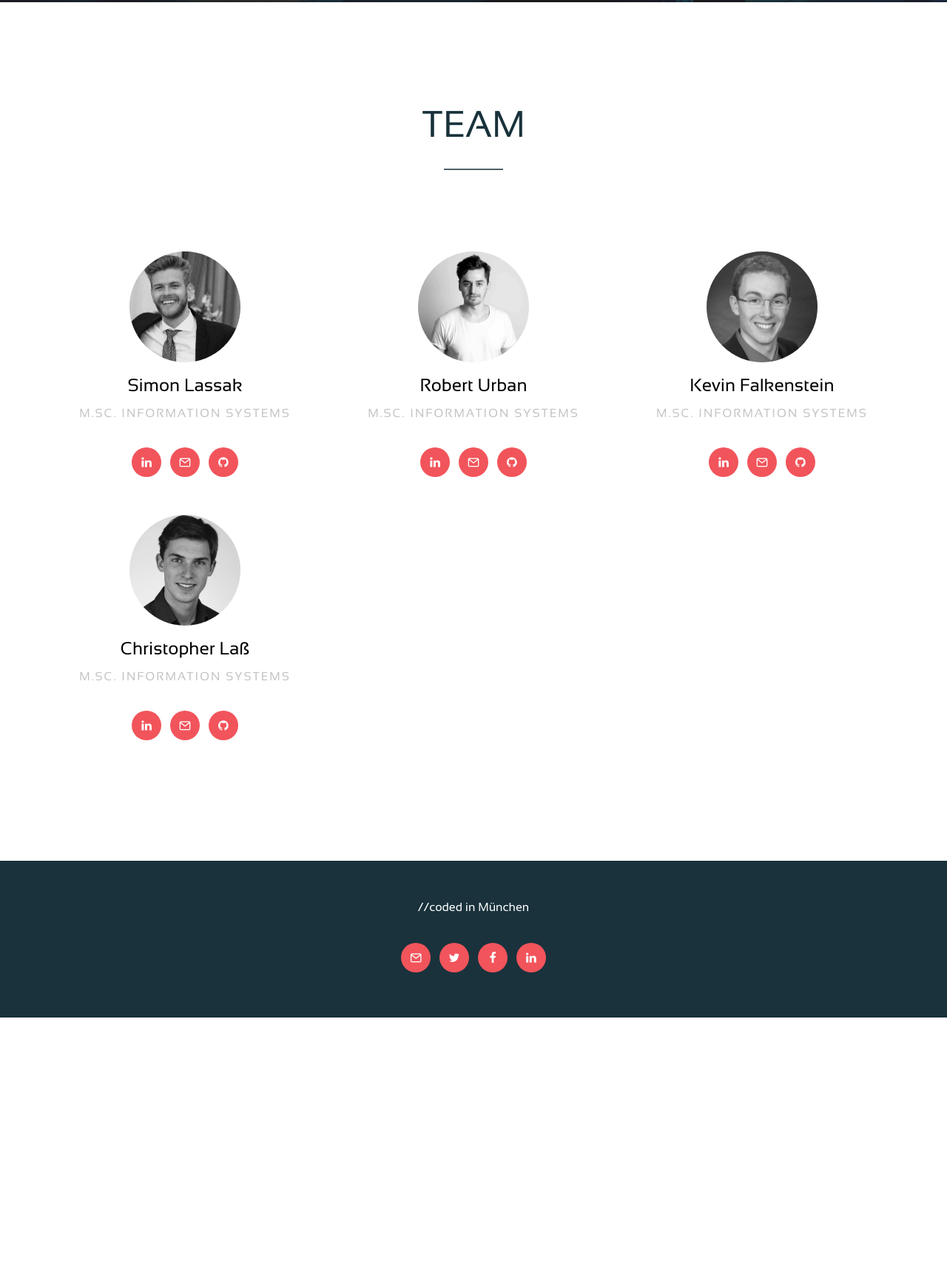
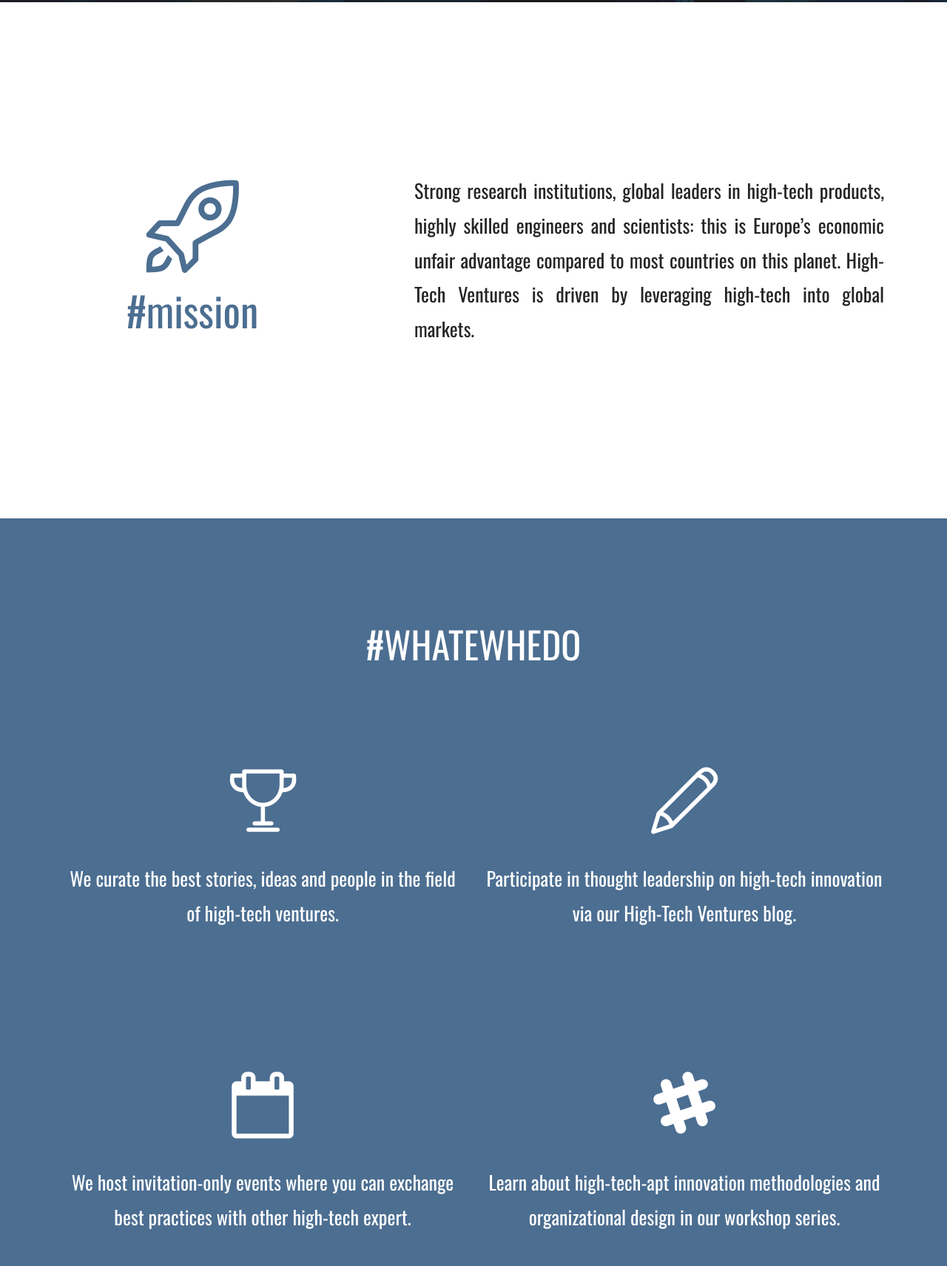
Before and after one commit to TheBong91/HTventures, a plain HTML site: page index.html in a window 1280 px wide. Shown: the part 1047-2759 px from the top of the page at 74% size. Before the commit the page ends 2423 px from the top, so only its background shows below. Drawn offline with nearby package versions, Linux system fonts and the light colour scheme; files whose address does not match are found by name.

Commit message:
final v1

```diff
--- a/css/custom.css
+++ b/css/custom.css
@@ -261,7 +261,7 @@ button.formbox-button-831840 {
 .popup h2 {
   margin-top: 0;
   color: #333;
-  font-family: Tahoma, Arial, sans-serif;
+  font-family: Oswald, Tahoma, Arial, sans-serif;
 }
 .popup .close {
   position: absolute;
@@ -334,11 +334,6 @@ button.formbox-button-831840 {
 }
 h1, h2, h3, h4, h5, h6 {
 	color: #364e6b;
-}
-
-#footer{
-  background-color:#19323C !important;
-  color:#fff !important;
 }
 
 .social-own-icon{
--- a/css/style.css
+++ b/css/style.css
@@ -14,7 +14,7 @@
 *
 * ======================================================= */
 body {
-  font-family: sansationregular, Arial, sans-serif;
+  font-family: Oswald, Arial, sans-serif;
   font-weight: 400;
   font-size: 16px;
   line-height: 1.8;
@@ -26,13 +26,13 @@ body {
 }
 
 a {
-  color: #87b9e7;
+  color: #4C6E91;
   -webkit-transition: 0.5s;
   -o-transition: 0.5s;
   transition: 0.5s;
 }
 a:hover, a:active, a:focus {
-  color: #364e6b;
+  color: #9BA5AD;
   text-decoration: none;
   outline: none;
 }
@@ -43,7 +43,6 @@ p {
 
 h1, h2, h3, h4, h5, h6 {
   color: #000;
-  font-family: sansationregular, Arial, sans-serif;
   font-weight: 400;
 }
 
@@ -88,16 +87,16 @@ h1, h2, h3, h4, h5, h6 {
     box-shadow: 0 0 9px 0 rgba(0, 0, 0, 0.1);
   }
   #fh5co-header .navbar-brand {
-    color: #87b9e7 !important;
+    color: #4C6E91 !important;
   }
   #fh5co-header #navbar li a {
-    color: rgba(0, 0, 0, 0.5) !important;
+    color: rgba(0, 0, 0, 0.5);
     -webkit-transition: 0.3s;
     -o-transition: 0.3s;
     transition: 0.3s;
   }
   #fh5co-header #navbar li a:hover {
-    color: #87b9e7 !important;
+    color: #87b9e7;
   }
   #fh5co-header #navbar li a span:before {
     background: transparent !important;
@@ -118,7 +117,6 @@ h1, h2, h3, h4, h5, h6 {
   margin-bottom: 0;
 }
 #fh5co-header #navbar li a {
-  font-family: sansationregular, Arial, sans-serif;
   color: #364e6b;
   position: relative;
 }
@@ -134,7 +132,7 @@ h1, h2, h3, h4, h5, h6 {
   height: 2px;
   bottom: 0;
   left: 0;
-  background-color: #87b9e7;
+  background-color: #fff;
   visibility: hidden;
   -webkit-transform: scaleX(0);
   -moz-transform: scaleX(0);
@@ -148,7 +146,7 @@ h1, h2, h3, h4, h5, h6 {
   transition: all 0.3s ease-in-out 0s;
 }
 #fh5co-header #navbar li a:hover {
-  color: #87b9e7;
+  color: #fff;
 }
 #fh5co-header #navbar li a:hover span:before {
   visibility: visible;
@@ -161,7 +159,7 @@ h1, h2, h3, h4, h5, h6 {
 #fh5co-header #navbar li.active a {
   background: transparent;
   background: none;
-  color: #87b9e7;
+  color: #fff;
 }
 #fh5co-header #navbar li.active a span:before {
   visibility: visible;
@@ -190,19 +188,19 @@ h1, h2, h3, h4, h5, h6 {
   color: #87b9e7;
 }
 #fh5co-header.navbar-fixed-top #navbar li a {
-  color: #364e6b;
+  color: #4C6E91;
   background: none;
   -webkit-transition: 0.3s;
   -o-transition: 0.3s;
   transition: 0.3s;
 }
 #fh5co-header.navbar-fixed-top #navbar li a:hover {
-  color: #87b9e7;
+  color: #fff;
 }
 #fh5co-header.navbar-fixed-top #navbar li.active a {
   background: transparent;
   background: none;
-  color: #87b9e7;
+  color: #fff;
 }
 #fh5co-header.navbar-fixed-top #navbar li.active a span:before {
   visibility: visible;
@@ -250,7 +248,7 @@ h1, h2, h3, h4, h5, h6 {
 .section-heading h2 {
   font-size: 50px;
   font-weight: 300;
-  color: #19323C;
+  color: #4C6E91;
   text-transform: uppercase;
   position: relative;
   display: block;
@@ -263,7 +261,7 @@ h1, h2, h3, h4, h5, h6 {
   display: block;
   width: 80px;
   height: 2px;
-  background: #506067;
+  background: transparent;
   left: 50%;
   margin-left: -40px;
   bottom: 0;
@@ -316,13 +314,13 @@ h1, h2, h3, h4, h5, h6 {
 }
 
 #fh5co-testimonials {
-  background: #364e6b;
+  background: #4C6E91;
 }
 #fh5co-testimonials .section-heading h2 {
   color: white;
 }
 #fh5co-testimonials .section-heading h2:after {
-  background: rgba(255, 255, 255, 0.2);
+  background: transparent;
 }
 #fh5co-testimonials .section-heading .subtext h3 {
   color: rgba(255, 255, 255, 0.5);
@@ -766,9 +764,19 @@ h1, h2, h3, h4, h5, h6 {
   letter-spacing: 2px;
 }
 
+.grid{
+  text-align: center;
+  margin-bottom: 40px;
+  float: left;
+  width: 100%;
+  color: #fff;
+  font-size: 26px;
+}
+
 #footer {
   padding: 50px 0;
-  color: #7f7f7f;
+  background-color:#252526;
+  color:#fff !important;
 }
 #footer .copyright {
   margin-bottom: 0px;
@@ -843,14 +851,14 @@ h1, h2, h3, h4, h5, h6 {
   border-radius: 50%;
 }
 .social li a:hover {
-  background: #F58287 !important;
+  background: #9BA5AD !important;
 }
 .social.social-box a {
   background: #D97600;
   color: #fff;
 }
 .social.social-circle a {
-  background: #F2545B;
+  background: #4C6E91;
   color: #fff;
   -webkit-border-radius: 50%;
   -moz-border-radius: 50%;
--- a/index.html
+++ b/index.html
@@ -31,7 +31,7 @@
 	<!-- Place favicon.ico and apple-touch-icon.png in the root directory -->
 	<link rel="shortcut icon" href="favicon.png">
 
-	<link href='https://fonts.googleapis.com/css?family=Source+Sans+Pro:400,300,600,400italic,700' rel='stylesheet' type='text/css'>
+	<link rel="stylesheet" type="text/css" href="//fonts.googleapis.com/css?family=Oswald" />
 	<!--Font Family: sansation-->
 	<link href="fonts/sansation/sansation.css" rel="stylesheet" type="text/css" charset="utf-8">
 
@@ -77,10 +77,10 @@
 				</div>
 				<div id="navbar" class="navbar-collapse collapse">
 					<ul class="nav navbar-nav navbar-right" >
-						<li class="active"><a href="#" style="padding-top: 15px; padding-bottom: 10px; line-height:50px;" data-nav-section="home"><span>Home</span></a></li>
-						<li><a href="#" style="padding-top: 15px; padding-bottom: 10px; line-height:50px;" data-nav-section="benefits"><span>Mission</span></a></li>
-						<li><a href="#" style="padding-top: 15px; padding-bottom: 10px; line-height:50px;" data-nav-section="about"><span>Team</span></a></li>
-						<li><a href="#" style="padding-top: 15px; padding-bottom: 10px; line-height:50px;" data-nav-section="clients"><span>Apply</span></a></li>
+						<li class="active"><a href="#" style="padding-top: 15px; padding-bottom: 10px; line-height:50px;" data-nav-section="home"><span>#home</span></a></li>
+						<li><a href="#" style="padding-top: 15px; padding-bottom: 10px; line-height:50px;" data-nav-section="about"><span>#mission</span></a></li>
+						<li><a href="#" style="padding-top: 15px; padding-bottom: 10px; line-height:50px;" data-nav-section="clients"><span>#whatwedo</span></a></li>
+						<li><a href="#" style="padding-top: 15px; padding-bottom: 10px; line-height:50px;" data-nav-section="team"><span>#whoweare</span></a></li>
 						<!-- <li><a href="#" style="padding-top: 15px; padding-bottom: 10px; line-height:50px;" data-nav-section="team"><span>Team</span></a></li> -->
 						<!-- <li><a href="#" style="padding-top: 15px; padding-bottom: 10px; line-height:50px;" data-nav-section="academy"><span>Academy</span></a></li> -->
 					</ul>
@@ -104,10 +104,10 @@
 						</h2>
 						<br>
 						<div class="buttonContainer">
-							<a href="#" data-nav-section="team" class="twoButtons leftFloat btn btn-primary btn-lg">
+							<a href="#" data-nav-section="about" class="twoButtons leftFloat btn btn-primary btn-lg">
 								Learn more
 							</a>
-							<a target="_blank" href="https://wwwmatthes.in.tum.de/pages/1mqqqoqe7gapz/SEBA-Master-Web-Application-Engineering" class="twoButtons rightFloat btn btn-lg">
+							<a target="_blank" href="#" class="twoButtons rightFloat btn btn-lg">
 								Apply for membership
 							</a>
 						</div>
@@ -118,67 +118,115 @@
 		</div>
 	</div>
 
+	<div id="fh5co-about-us" data-section="about" style="padding-bottom:0px;">
+		<div class="container">
+			<div class="row row-bottom-padded-lg" id="about-us">
+
+				<div class="headerLine col-md-12 section-heading text-center">
+					<h2 class="headerLine to-animate smallerh1">#mission</h2>
+				</div>
+
+				<div class="col-md-12 row-height" style="margin:120px 0px 120px 0px; flex-direction:row-reverse;">
+					<div class="col-md-7 to-animate col-height">
+						<p style="text-align: justify; font-size:26px; margin-bottom:0px; color:#252526">
+							Strong research institutions, global leaders in high-tech products,
+							highly skilled engineers and scientists: this is Europe’s economic
+							unfair advantage compared to most countries on this planet.
+							High-Tech Ventures is driven by leveraging high-tech into global markets.</p>
+					</div>
+					<div class="col-md-1 to-animate col-height sign"> </div>
+					<div class="col-md-4 to-animate col-height sign">
+						<div class="icon colored-1 column" style="text-align: center; font-size: 125px; color: #4C6E91; height:100%;">
+							<i class="icon-rocket"></i>
+							<h2 style=" color: #4C6E91; font-size: 55px;">#mission</h2>
+						</div>
+					</div>
+				</div>
+
+			</div>
+		</div>
+	</div>
+
+	<div id="fh5co-testimonials" data-section="clients">
+
+		<div class="container">
+			<div class="row">
+				<div class="col-md-12 section-heading text-center">
+					<h2 class="to-animate" style="color:#fff !important">#whatewhedo</h2>
+				</div>
+			</div>
+
+			<div class="col-md-12">
+				<div class="row row-bottom-padded-lg">
+					<div class="col-md-6 text-center to-animate">
+						<div class="grid">
+							<i class="icon-trophy" style="font-size:90px"></i>
+							<p style="margin-top:30px;">We curate the best stories, ideas and people in the field of high-tech ventures.</p>
+						</div>
+					</div>
+					<div class="col-md-6 text-center to-animate">
+						<div class="grid">
+							<i class="icon-pencil" style="font-size:90px"></i>
+							<p style="margin-top:30px;">Participate in thought leadership on high-tech innovation via our High-Tech Ventures blog.</p>
+						</div>
+					</div>
+				</div>
+			</div>
+
+			<div class="col-md-12">
+				<div class="row row-bottom-padded-lg">
+					<div class="col-md-6 text-center to-animate">
+						<div class="grid">
+							<i class="icon-calendar-o" style="font-size:90px"></i>
+							<p style="margin-top:30px;">We host invitation-only events where you can exchange best practices with other high-tech expert.</p>
+						</div>
+					</div>
+
+					<div class="col-md-6 text-center to-animate">
+						<div class="grid">
+							<i class="icon-slack" style="font-size:90px"></i>
+							<p style="margin-top:30px;">Learn about high-tech-apt innovation methodologies and organizational design in our workshop series.</p>
+						</div>
+					</div>
+				</div>
+			</div>
+
+		</div>
+	</div>
+
 	<div id="fh5co-about-us" data-section="team" style="padding-bottom:0px;">
 		<div class="container">
 			<div class="row" id="team">
 				<div class="col-md-12 section-heading text-center to-animate">
-					<h2>Team</h2>
+					<h2>#whoweare</h2>
 				</div>
 				<div class="col-md-12">
 					<div class="row row-bottom-padded-lg">
 
-						<div class="col-md-4 text-center to-animate">
+						<div class="col-md-6 text-center to-animate">
 							<div class="person">
-								<img src="./images/simon.jpg" class="img-responsive img-rounded" alt="Person">
-								<h3 class="name">Simon Lassak</h3>
-								<div class="position">M.Sc. Information Systems</div>
+								<img src="./images/thorsten.jpg" class="img-responsive img-rounded" alt="Person">
+								<h3 class="name">Thorsten Lambertus</h3>
+								<div class="position" style="color: #9BA5AD;">FDays &reg <br> Fraunhover Venture</div>
 								<p></p>
 								<ul class="social social-circle">
+									<li><a href="#"><i class="icon-mail2"></i></a></li>
 									<li><a href="#"><i class="icon-linkedin"></i></a></li>
-									<li><a href="#"><i class="icon-mail2"></i></a></li>
-									<li><a href="#"><i class="icon-github"></i></a></li>
+									<li><a href="#"><i class="icon-home"></i></a></li>
 								</ul>
 							</div>
 						</div>
 
-						<div class="col-md-4 text-center to-animate">
+						<div class="col-md-6 text-center to-animate">
 							<div class="person">
-								<img src="./images/rob.jpg" class="img-responsive img-rounded" alt="Person">
-								<h3 class="name">Robert Urban</h3>
-								<div class="position">M.Sc. Information Systems</div>
+								<img src="./images/peter.jpg" class="img-responsive img-rounded" alt="Person">
+								<h3 class="name">Peter Keinz</h3>
+								<div class="position" style="color: #9BA5AD;">Professor for Entrepreneurship and Innovation <br>WU Vienna</div>
 								<p></p>
 								<ul class="social social-circle">
+									<li><a href="#"><i class="icon-mail2"></i></a></li>
 									<li><a href="#"><i class="icon-linkedin"></i></a></li>
-									<li><a href="#"><i class="icon-mail2"></i></a></li>
-									<li><a href="#"><i class="icon-github"></i></a></li>
-								</ul>
-							</div>
-						</div>
-
-						<div class="col-md-4 text-center to-animate">
-							<div class="person">
-								<img src="./images/kevin.jpg" class="img-responsive img-rounded" alt="Person">
-								<h3 class="name">Kevin Falkenstein</h3>
-								<div class="position">M.Sc. Information Systems</div>
-								<p></p>
-								<ul class="social social-circle">
-									<li><a href="#"><i class="icon-linkedin"></i></a></li>
-									<li><a href="#"><i class="icon-mail2"></i></a></li>
-									<li><a href="#"><i class="icon-github"></i></a></li>
-								</ul>
-							</div>
-						</div>
-
-						<div class="col-md-4 text-center to-animate">
-							<div class="person">
-								<img src="./images/chris.jpg" class="img-responsive img-rounded" alt="Person">
-								<h3 class="name">Christopher Laß</h3>
-								<div class="position">M.Sc. Information Systems</div>
-								<p> </p>
-								<ul class="social social-circle">
-									<li><a href="#"><i class="icon-linkedin"></i></a></li>
-									<li><a href="#"><i class="icon-mail2"></i></a></li>
-									<li><a href="#"><i class="icon-github"></i></a></li>
+									<li><a href="#"><i class="icon-home"></i></a></li>
 								</ul>
 							</div>
 						</div>
@@ -194,7 +242,8 @@
 			<div class="row row-bottom-padded-sm">
 				<div class="col-md-12">
 					<p class="copyright text-center">
-						//coded in München
+						// made by <a target="_blank" href="http://roberturban.io"> robert urban</a>
+						<br> &copy 2016 Peter Keinz, All Rights Reserved.
 					</p>
 				</div>
 			</div>
```
Also changed, not shown: images/chris.jpg (deleted), images/kevin.jpg (deleted), images/peter.jpg (added), images/rob.jpg (deleted), images/simon.jpg (deleted), images/thorsten.jpg (added).
